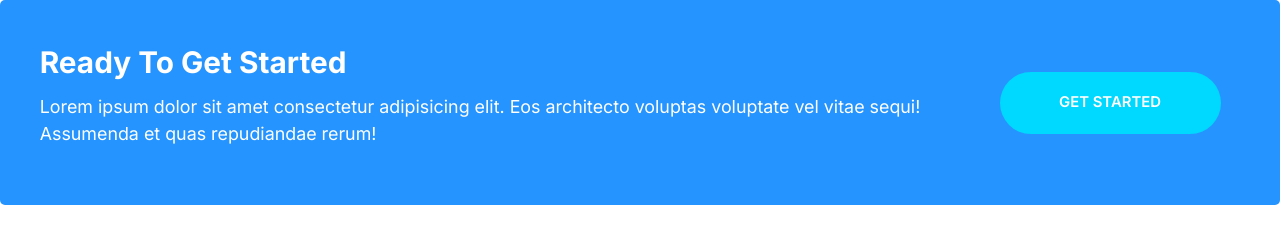
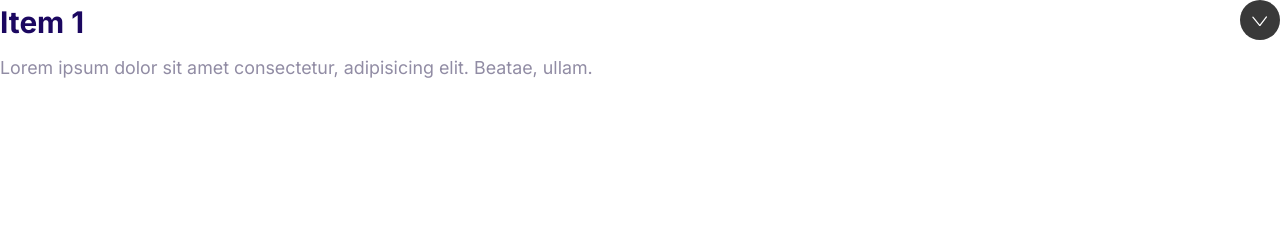
Before and after one commit to Psoccrates/cloud-service-project, a plain HTML site: page html/index.html in a window 1280 px wide. Drawn offline with Linux system fonts and the light colour scheme.

Commit message:
Defined the structure of the collapsible elements.

```diff
--- a/CSS/styles.css
+++ b/CSS/styles.css
@@ -528,3 +528,34 @@
     margin: 0 2rem;
   }
 }
+
+/* Collapsible */
+.collapsible__header {
+  display: flex;
+  justify-content: space-between;
+}
+
+.collapsible__heading {
+  margin-top: 0;
+  font-size: 3rem;
+}
+
+.collapsible__chevron {
+  transform: rotate(-90deg);
+}
+
+.collapsible__content {
+  max-height: 0;
+  overflow: hidden;
+  transition: all 0.3s;
+  opacity: 0;
+}
+
+.collapsible--expanded .collapsible__chevron {
+  transform: rotate(0);
+}
+
+.collapsible--expanded .collapsible__content {
+  max-height: 100vh;
+  opacity: 1;
+}
--- a/html/index.html
+++ b/html/index.html
@@ -15,18 +15,17 @@
     <link rel="stylesheet" href="/css/styles.css" />
   </head>
   <body>
-    <div class="callout callout--primary">
-      <div class="grid grid--1x2">
-        <div class="callout__content">
-          <h2 class="callout__heading">Ready To Get Started</h2>
-          <p>
-            Lorem ipsum dolor sit amet consectetur adipisicing elit. Eos
-            architecto voluptas voluptate vel vitae sequi! Assumenda et quas
-            repudiandae rerum!
-          </p>
-        </div>
-        <a href="#" class="btn btn--secondary btn--stretched">Get Started</a>
+    <div class="collapsible collapsible--expanded">
+      <header class="collapsible__header">
+        <h2 class="collapsible__heading">Item 1</h2>
+        </svg><svg class="icon icon--white collapsible__chevron">
+          <use xlink:href="/images/sprite.svg#chevron"></use>
+        </svg>
+      </header>
+      <div class="collapsible__content">
+        Lorem ipsum dolor sit amet consectetur, adipisicing elit. Beatae, ullam.
       </div>
     </div>
+    <script src="/js/main.js"></script>
   </body>
 </html>
--- /dev/null
+++ b/js/main.js
@@ -0,0 +1,6 @@
+const collapsibles = document.querySelectorAll(".collapsible");
+collapsibles.forEach((item) =>
+  item.addEventListener("click", function () {
+    this.classList.toggle("collapsible--expanded");
+  })
+);
```
Also changed, not shown: COMPONENTS/collapsible.html (added, +12 -0 lines).
